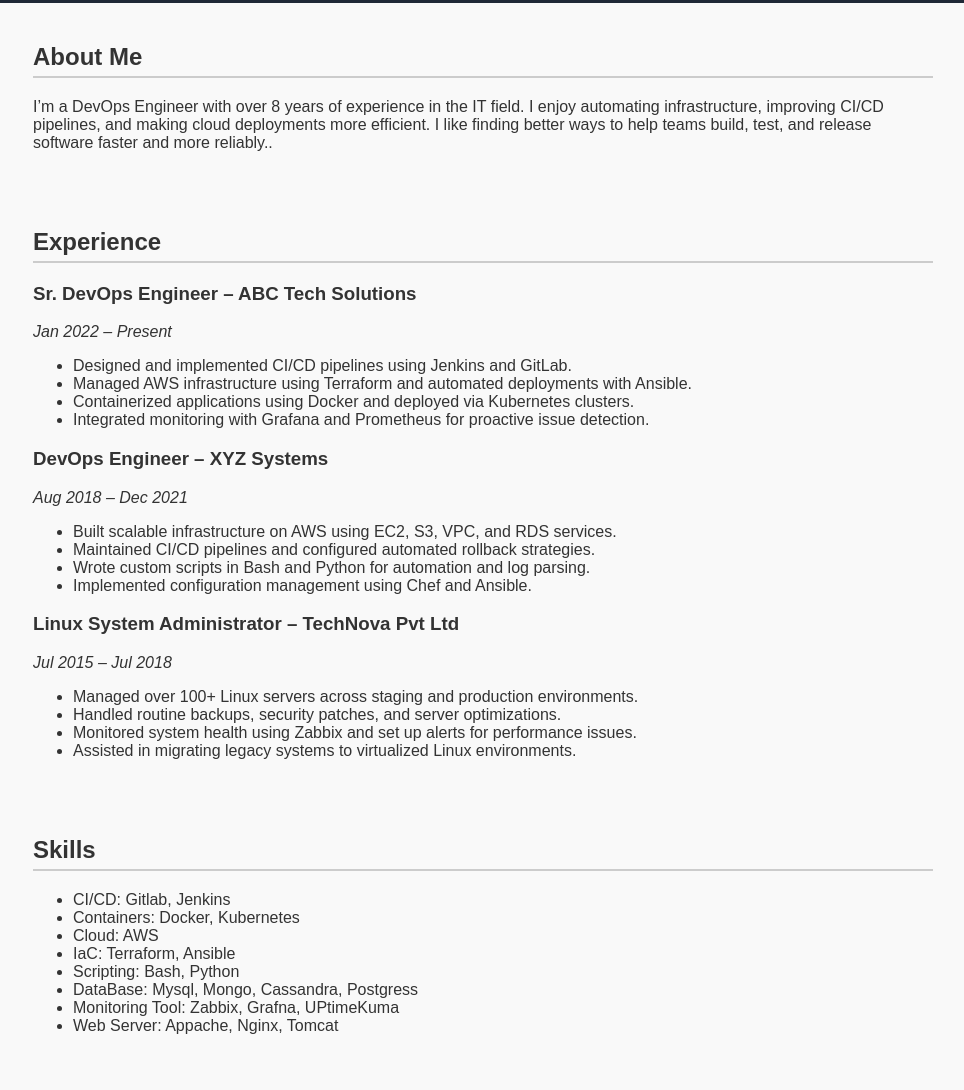
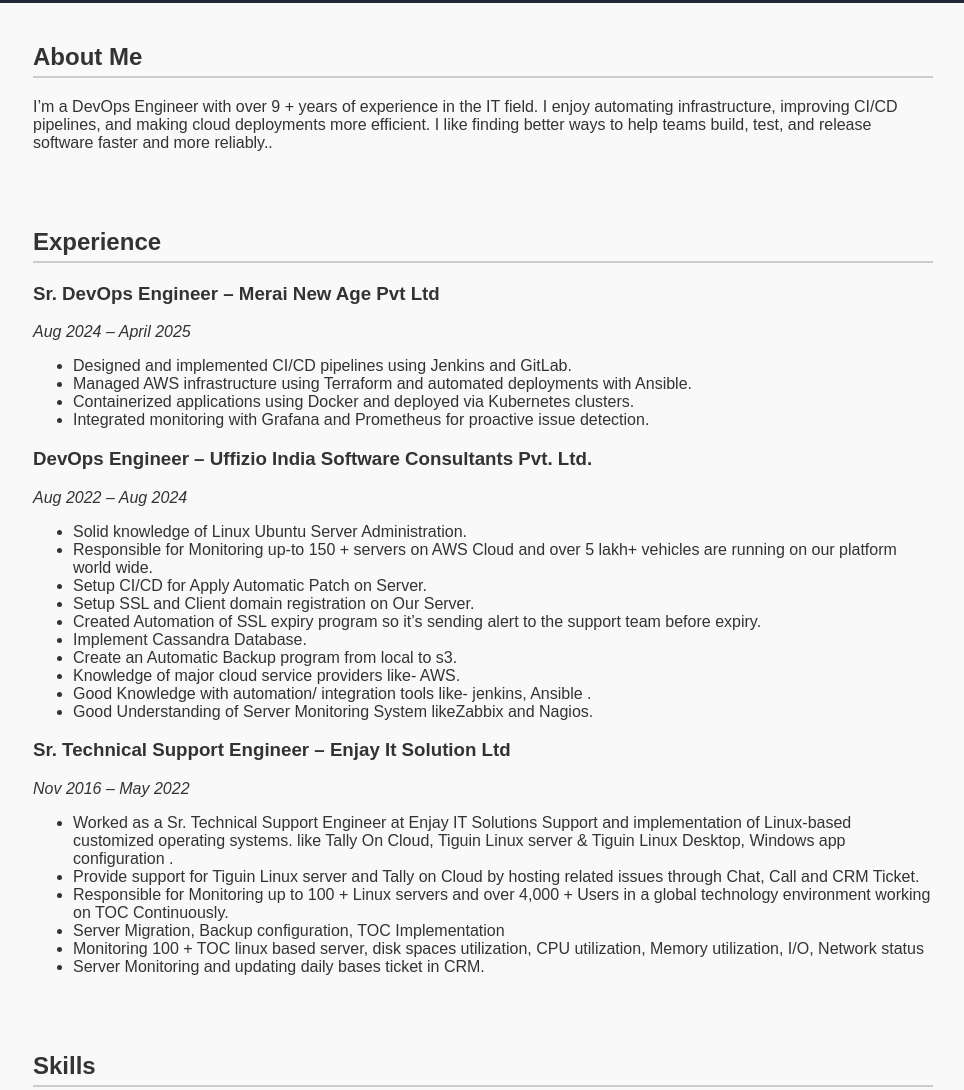
Before and after one commit to shishanshu/shishanshurai, a plain HTML site: page index.html in a window 1280 px wide. Shown: the part 291-1381 px from the top of the page, without its empty margins (157-1121 px from the left). Drawn offline with Linux system fonts and the light colour scheme.

Commit message:
Update index.html

```diff
--- a/index.html
+++ b/index.html
@@ -16,15 +16,15 @@
 
   <section id="about" class="fade-in">
     <h2>About Me</h2>
-    <p>I’m a DevOps Engineer with over 8 years of experience in the IT field. I enjoy automating infrastructure, improving CI/CD pipelines, and making cloud deployments more efficient. I like finding better ways to help teams build, test, and release software faster and more reliably..</p>
+    <p>I’m a DevOps Engineer with over 9 + years of experience in the IT field. I enjoy automating infrastructure, improving CI/CD pipelines, and making cloud deployments more efficient. I like finding better ways to help teams build, test, and release software faster and more reliably..</p>
   </section>
 
   <section id="experience" class="fade-in">
   <h2>Experience</h2>
 
   <div class="job">
-    <h3>Sr. DevOps Engineer – ABC Tech Solutions</h3>
-    <p><em>Jan 2022 – Present</em></p>
+    <h3>Sr. DevOps Engineer – Merai New Age Pvt Ltd </h3>
+    <p><em>Aug 2024 – April 2025 </em></p>
     <ul>
       <li>Designed and implemented CI/CD pipelines using Jenkins and GitLab.</li>
       <li>Managed AWS infrastructure using Terraform and automated deployments with Ansible.</li>
@@ -34,24 +34,33 @@
   </div>
 
   <div class="job">
-    <h3>DevOps Engineer – XYZ Systems</h3>
-    <p><em>Aug 2018 – Dec 2021</em></p>
+    <h3>DevOps Engineer – Uffizio India Software Consultants Pvt. Ltd.</h3>
+    <p><em>Aug 2022 – Aug 2024</em></p>
     <ul>
-      <li>Built scalable infrastructure on AWS using EC2, S3, VPC, and RDS services.</li>
-      <li>Maintained CI/CD pipelines and configured automated rollback strategies.</li>
-      <li>Wrote custom scripts in Bash and Python for automation and log parsing.</li>
-      <li>Implemented configuration management using Chef and Ansible.</li>
-    </ul>
+      <li>Solid knowledge of Linux Ubuntu Server Administration.</li>
+      <li> Responsible for Monitoring up-to 150 + servers on AWS Cloud and over 5 lakh+ vehicles are running on our platform world wide. </li>
+      <li> Setup CI/CD for Apply Automatic Patch on Server. </li>
+      <li> Setup SSL and Client domain registration on Our Server. </li>
+      <li> Created Automation of SSL expiry program so it’s sending alert to the support team before expiry. </li>
+      <li> Implement Cassandra Database.  </li>
+      <li> Create an Automatic Backup program from local to s3. </li>
+      <li> Knowledge of major cloud service providers like- AWS. </li>
+      <li> Good Knowledge with automation/ integration tools like- jenkins, Ansible . </li>
+      <li> Good Understanding of Server Monitoring System likeZabbix and Nagios.</li>
   </div>
 
   <div class="job">
-    <h3>Linux System Administrator – TechNova Pvt Ltd</h3>
-    <p><em>Jul 2015 – Jul 2018</em></p>
+    <h3>Sr. Technical Support Engineer – Enjay It Solution Ltd</h3>
+    <p><em>Nov 2016 – May 2022</em></p>
     <ul>
-      <li>Managed over 100+ Linux servers across staging and production environments.</li>
-      <li>Handled routine backups, security patches, and server optimizations.</li>
-      <li>Monitored system health using Zabbix and set up alerts for performance issues.</li>
-      <li>Assisted in migrating legacy systems to virtualized Linux environments.</li>
+      <li> Worked as a Sr. Technical Support Engineer at Enjay IT Solutions Support and implementation of Linux-based customized operating systems. like Tally On Cloud, Tiguin Linux server & Tiguin Linux
+Desktop, Windows app configuration .</li>
+      <li>Provide support for Tiguin Linux server and Tally on Cloud by hosting related issues through Chat, Call and CRM Ticket.</li>
+      <li>Responsible for Monitoring up to 100 + Linux servers and over 4,000 + Users in a global technology environment working on TOC Continuously.</li>
+      <li>Server Migration, Backup configuration, TOC Implementation </li>
+      <li>Monitoring 100 + TOC linux based server, disk spaces utilization, CPU utilization, Memory utilization, I/O, Network status </li>
+      <li>Server Monitoring and updating daily bases ticket in CRM. </li>
+
     </ul>
   </div>
 </section>
@@ -103,9 +112,7 @@
 
   <section id="contact" class="fade-in">
     <h2>Contact</h2>
-    <p>Email: raishishanshu@gmail.com</p>
-    <p>GitHub: <a href="https://github.com/shishanshue" target="_blank">github.com/shishanshu</a></p>
-    <p>LinkedIn: <a href="https://www.linkedin.com/in/shishanshu/" target="_blank">linkedin.com/in/shishanshu</a></p>
+    <p>Mobile No: +91 8401915337</p>
   </section>
 
   <footer class="fade-in">
@@ -127,7 +134,7 @@
 <a href="https://twitter.com/Shishanshurai" target="_blank"><i class="fab fa-twitter"></i></a>
 
     </div>
-    <p>© 2025 Shishanshu Rai</p>
+    <p>  </p>
   </footer>
 </body>
 </html>
```
